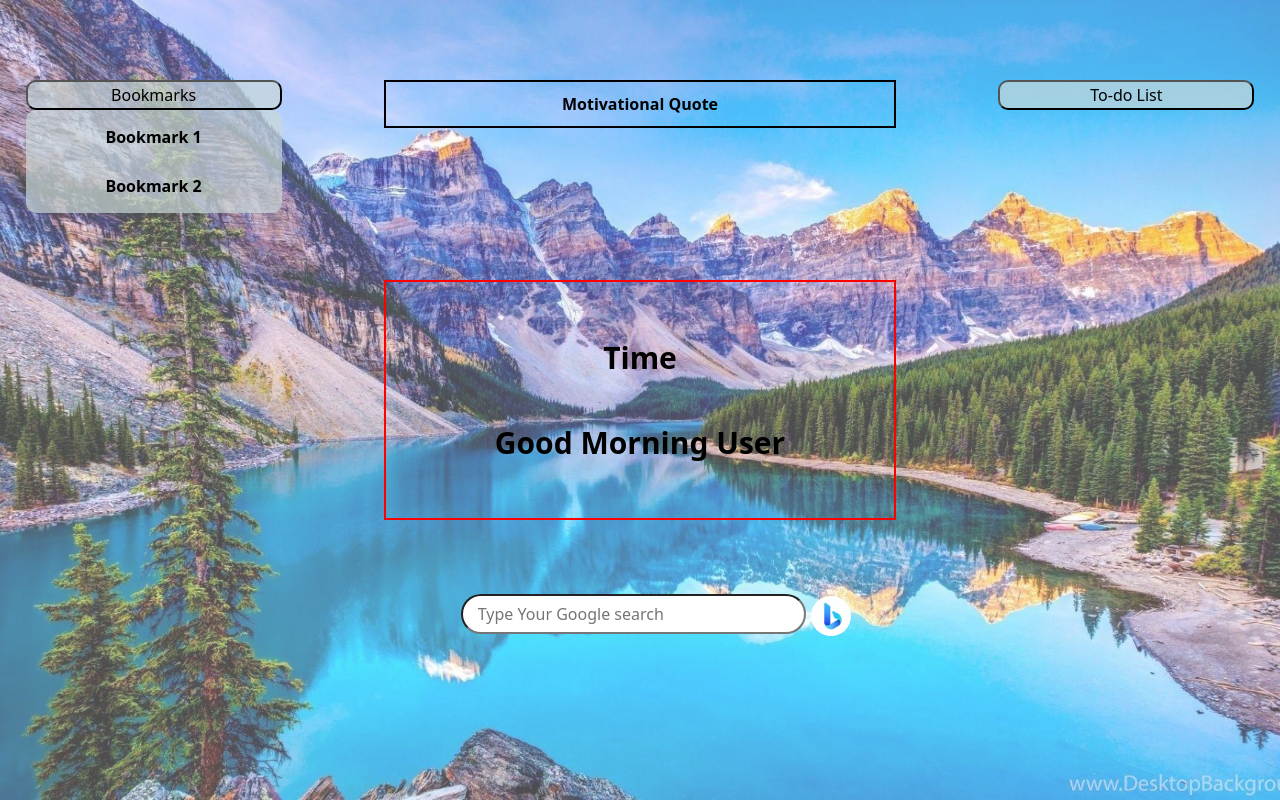
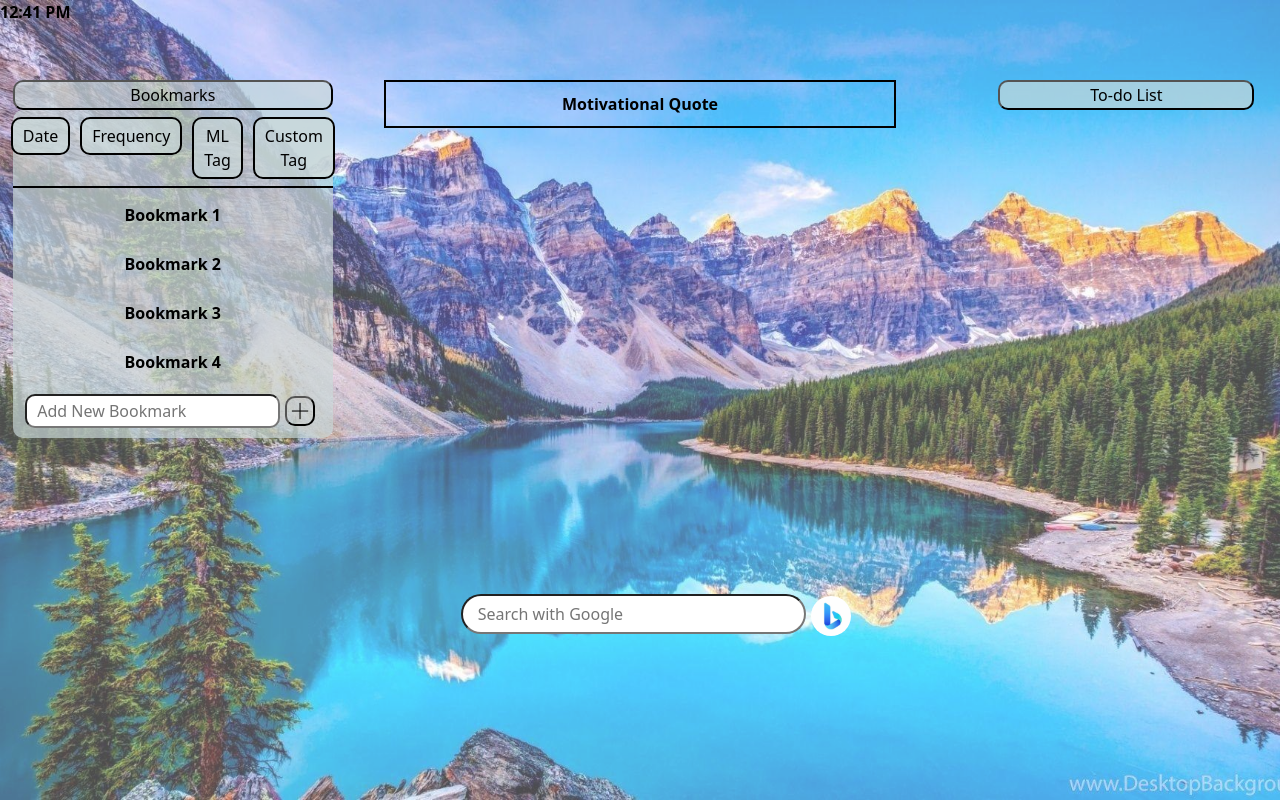
Before and after one commit to Gardians-Of-Code/Home-page, a React (Vite) app in the folder glimpse/: page / in a window 1280 px wide. Both pictures are taken after a click on the button "Bookmarks". Built offline with nearby package versions, Linux system fonts and the light colour scheme.

Commit message:
Added some changes in Bookamrk and search bar

```diff
--- a/glimpse/src/Bookmarks.css
+++ b/glimpse/src/Bookmarks.css
@@ -2,9 +2,9 @@
     display: flex;
     flex-direction: column;
     position: absolute;
-    left: 2vw;
+    left: 1vw;
     top: 10vh;
-    width: 20vw;
+    width: 25vw;
     /* border: 2px solid red; */
     border-radius: 10px;
 }
@@ -22,7 +22,53 @@
     width: 100%;
 }
 
+.types{
+    list-style: none;
+    display: flex;
+    justify-content: center;
+    margin: 0px 0px;
+    padding: 0px 0px;
+    border-bottom: 2px solid black;
+}
+
+.types li button{
+    text-align: center;
+    margin: 7px 5px;
+    padding: 5px 10px;
+    border: 2px solid black;
+    border-radius: 10px;
+    background-color: rgba(202, 216, 216, 0.692);
+}
+
 .bookmark-elements{
     padding: 10px 10px;
     margin: 5px 5px;
 }
+
+.bookmarks{
+    list-style: none;
+    margin: 0px 0px;
+    padding: 0px 0px;
+}
+
+.newBookmark{
+    position: relative;
+    display: flex;
+    flex-direction: row;
+    justify-content: center;
+    margin: 10px 0px;
+}
+
+#inputBookmark{
+    margin: 0px 0px;
+    padding: 3px 10px;
+    border-radius: 10px;
+}
+
+.add{
+    background: url('./imgs/plus.png') no-repeat center center/cover;
+    width: 30px;
+    height: 30px;
+    margin: 2px 5px;
+    border-radius: 10px;
+}
--- a/glimpse/src/Bookmarks.tsx
+++ b/glimpse/src/Bookmarks.tsx
@@ -1,8 +1,21 @@
 import { useState } from "react";
 import "./Bookmarks.css";
+import InputBookmark from "./InputBookmark";
+import bkmrk from './Props/bookmark';
 
 function Bookmarks() {
   const [showBookmarks, setShowBookmarks] = useState<boolean>(false);
+  const [bookmark, setBookmark] = useState<string>('');
+  const [bookmarks, setBookmarks] = useState<bkmrk[]>([]);
+
+  const handleAdd = (e:React.FormEvent) => {
+    e.preventDefault();
+    // if(bookmark){
+    //   setBookmarks[...bookmarks, {id: Date.now(), bookmark: bookmark, isDone: false}]
+    // }
+  }
+
+  // console.log(bookmark);
 
   const toggleBookmarks = () => {
     setShowBookmarks(!showBookmarks);
@@ -15,8 +28,19 @@ function Bookmarks() {
       </button>
       {showBookmarks && (
         <div className="bookmark-dropdown">
-          <div className="bookmark-elements">Bookmark 1</div>
-          <div className="bookmark-elements">Bookmark 2</div>
+            <ul className="types">
+              <li><button className="bookmark-types">Date</button></li>
+              <li><button className="bookmark-types">Frequency</button></li>
+              <li><button className="bookmark-types">ML Tag</button></li>
+              <li><button className="bookmark-types">Custom Tag</button></li>
+            </ul>
+            <ul className="bookmarks">
+              <li><div className="bookmark-elements">Bookmark 1</div></li>
+              <li><div className="bookmark-elements">Bookmark 2</div></li>
+              <li><div className="bookmark-elements">Bookmark 3</div></li>
+              <li><div className="bookmark-elements">Bookmark 4</div></li>
+            </ul>
+            <InputBookmark bookmark={bookmark} setBookmark={setBookmark} handleAdd={handleAdd}/>
         </div>
       )}
     </div>
--- a/glimpse/src/Greeting.tsx
+++ b/glimpse/src/Greeting.tsx
@@ -1,10 +1,46 @@
-import './Greeting.css';
+import "./Greeting.css";
+import React from "react";
+
+interface ReturnDate {
+  time: string;
+  date: string;
+  wish: string;
+}
+
+export const useDate = (): ReturnDate => {
+  const locale = "en";
+  const today = new Date();
+
+  const day = today.toLocaleDateString(locale, { weekday: "long" });
+  const date = `${day}, ${today.getDate()} ${today.toLocaleDateString(locale, {
+    month: "long",
+  })}\n\n`;
+
+  const hour = today.getHours();
+  const wish = `Good ${
+    (hour < 12 && "Morning") || (hour < 17 && "Afternoon") || "Evening"
+  }, `;
+
+  const time = today.toLocaleTimeString(locale, {
+    hour: "numeric",
+    hour12: true,
+    minute: "numeric",
+  });
+
+  return {
+    date,
+    time,
+    wish,
+  };
+};
 
 function Greeting() {
+  const { date, time, wish } = useDate();
   return (
-    <div className="greet">
-      <div className="time">Time</div>
-      <div className="hello">Good Morning User</div>
+    <div className="Greetings">
+      <div id="time">
+        {time}
+      </div>
     </div>
   );
 }
--- /dev/null
+++ b/glimpse/src/InputBookmark.tsx
@@ -0,0 +1,21 @@
+import "./Bookmarks.css";
+import bkmrk from './Props/bookmark';
+
+function InputBookmark({ bookmark, setBookmark , handleAdd}: bkmrk) {
+  return (
+    <form className="newBookmark" onSubmit={handleAdd}>
+      <input
+        type="text"
+        id="inputBookmark"
+        placeholder="Add New Bookmark"
+        value={bookmark}
+        onChange={(e) => {
+          setBookmark(e.target.value);
+        }}
+      />
+      <button className="add"></button>
+    </form>
+  );
+}
+
+export default InputBookmark;
--- a/glimpse/src/Search.css
+++ b/glimpse/src/Search.css
@@ -1,17 +1,20 @@
-#searchForm{
+.searchForm{
     position: absolute;
     bottom: 20vh;
     left: 36vw;
 }
-#searchForm input[type="text"]{
+.searchForm input[type="text"]{
     border-radius: 20px;
     padding: 6px 15px;
     width: 27vw;
 }
+.de-active{
+    display: none;
+}
 #toggle_button:active{
     transform: scale(0.9);
 }
-#toggle_button.google{
+#googleButton{
     position: relative;
     bottom: 4px;
     left: 5px;
@@ -22,10 +25,10 @@
     padding: 20px;
     cursor: pointer;
 }
-#toggle_button.bing{
+#bingButton{
     position: relative;
     bottom: 4px;
-    left: 5px;
+    right: 5px;
     display: inline-block;
     background: url('./imgs/google.jpeg') no-repeat center center/cover;
     background-color: white;
--- a/glimpse/src/Search.tsx
+++ b/glimpse/src/Search.tsx
@@ -4,18 +4,22 @@ import "./Search.css";
 function Search() {
   const FormRef = useRef<HTMLFormElement>(null);
   const ButtonRef = useRef<HTMLButtonElement>(null);
-  const InputRef = useRef<HTMLInputElement>(null);
+  const InputRef1 = useRef<HTMLInputElement>(null);
+  const InputRef2 = useRef<HTMLInputElement>(null);
 
   const [Active, setActive] = useState<boolean>(false);
 
   const performSearch = (event : React.FormEvent<HTMLFormElement>) => {
     event.preventDefault();
-    let query = InputRef.current?.value;
+    let query;
     let search_engine = "";
+    console.log(Active);
     if (Active == true) {
       search_engine = "bing";
+      query = InputRef1.current?.value
     } else {
       search_engine = "google";
+      query = InputRef2.current?.value
     }
     if (query !== undefined) {
       if (query.trim() !== "") {
@@ -34,24 +38,44 @@ function Search() {
   };
 
   return (
-    <div id="alternate_search" className="search">
-      <form ref={FormRef} id="searchForm" onSubmit={performSearch}>
+    <div>
+    <div id="google" className={Active == false ? "search" : "search de-active"}>
+      <form ref={FormRef} className="searchForm" onSubmit={performSearch}>
         <input
-          ref={InputRef}
+          ref={InputRef2}
           type="text"
-          id="searchInput"
+          id="searchInput1"
           className="searchbar"
-          placeholder={Active==false ? "Type Your Google search" : "Type Your Bing search"}
+          placeholder="Search with Google"
         />
-        <button
+          <button
+            type="button"
+            ref={ButtonRef}
+            id="googleButton"
+            onClick={toggleSearch}
+            className="searchButton"
+          ></button>
+      </form>
+    </div>
+    <div id="bing" className={Active == true ? "search" : "search de-active"}>
+    <form ref={FormRef} className="searchForm" onSubmit={performSearch}>
+      <button
           type="button"
           ref={ButtonRef}
-          id="toggle_button"
+          id="bingButton"
           onClick={toggleSearch}
-          className={Active==false ? "google" : "bing"}
+          className="searchButton"
         ></button>
-      </form>
-    </div>
+      <input
+        ref={InputRef1}
+        type="text"
+        id="searchInput2"
+        className="searchbar"
+        placeholder="Search with Bing"
+      />
+    </form>
+  </div>
+  </div>
   );
 }
 
```
Also changed, not shown: glimpse/src/Props/bookmark.tsx (+5 -4 lines), glimpse/src/imgs/plus.png (added).
